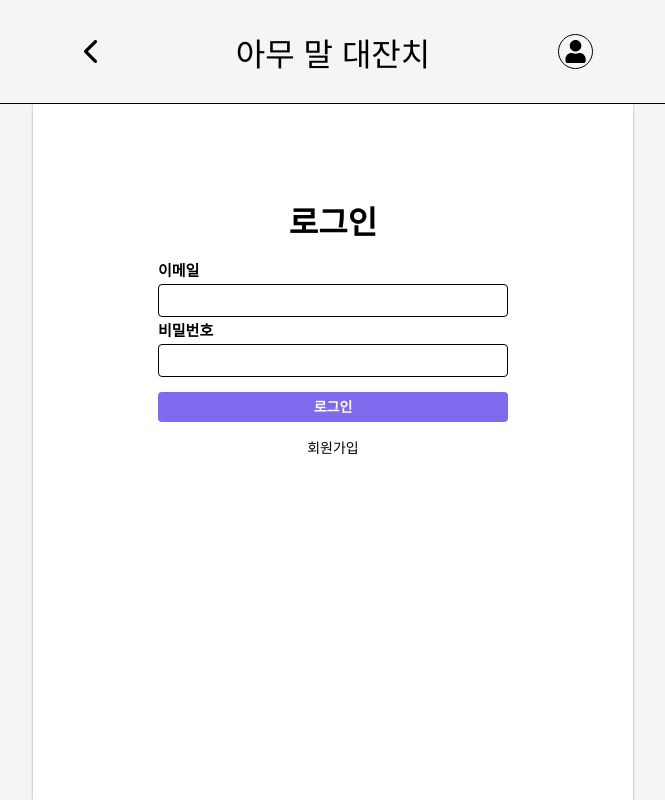
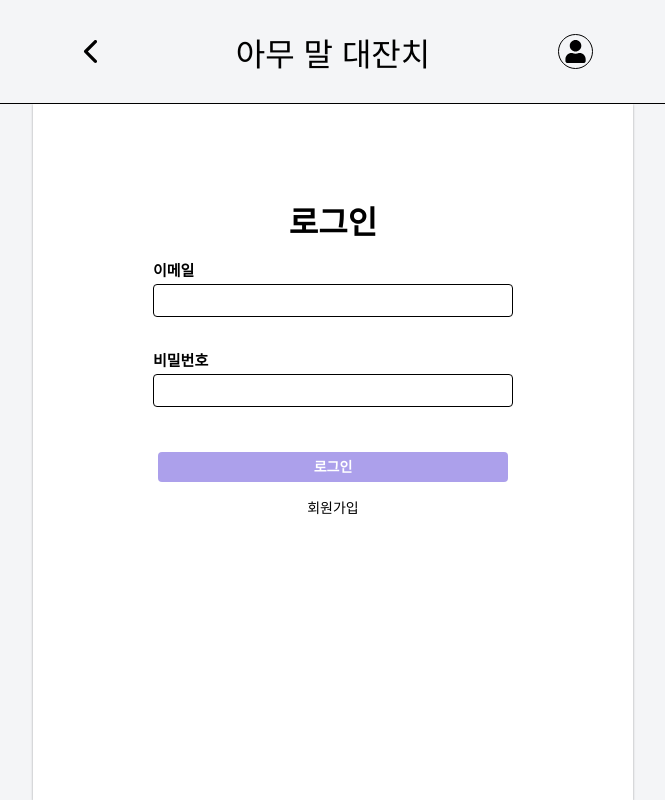
Before and after one commit to 100-hours-a-week/2-mason-park-community-fe-react, a React (Create React App) app in the folder app/: page / in a window 1280 px wide. Shown: the whole page, without its empty margins (307-972 px from the left). Built offline with nearby package versions, Linux system fonts and the light colour scheme; a web font is replaced by a local one.

Commit message:
refactor : 로그인 폼 구현

```diff
--- a/app/src/components/Login/LoginForm.js
+++ b/app/src/components/Login/LoginForm.js
@@ -2,16 +2,73 @@ import S from './LoginForm.styled'
 import TextInput from "../Input/TextInput";
 import FormButton from "../Button/FormButton";
 import {useNavigate} from "react-router-dom";
+import {error, validator} from "../../utils/utils";
+import useForm from "../../hooks/useForm";
+import HelperMessage from "../common/HelperMessage";
 
 const LoginForm = () => {
     const navigate = useNavigate();
+    const { values, errors, touched, disabled, handleChange, handleBlur, handleSubmit } = useForm({
+        initialValues: {
+            email: "",
+            password: "",
+        },
+        validate: values => {
+            const errors = {
+                error: ''
+            };
+
+            // 이메일 유효성 검사
+            if (!values.email) {
+                errors.error = error.EMAIL_BLANK;
+            } else if (!validator.email(values.email)) {
+                errors.error = error.EMAIL_INVALID;
+            } else {
+                errors.email = error.BLANK;
+            }
+
+            if (!values.email || !validator.email(values.email)) return errors;
+
+            // 비밀번호 유효성 검사
+            if (!values.password) {
+                errors.error = error.PASSWORD_BLANK;
+            } else if (!validator.password(values.password)) {
+                errors.error = error.PASSWORD_INVALID;
+            } else {
+                errors.error = error.BLANK;
+            }
+
+            return errors;
+        },
+        onSubmit: values => {
+            // TODO : 로그인 요청
+        }
+    })
 
     return (
         <S.Wrapper>
             <S.Title>로그인</S.Title>
-            <TextInput title={"이메일"} name={"email"} placeholder={"이메일을 입력하세요"} />
-            <TextInput title={"비밀번호"} name={"password"} placeholder={"비밀번호를 입력하세요"} />
-            <FormButton title={"로그인"} disabled={false}/>
+            <S.TextInputWrapper>
+                <TextInput
+                    title={"이메일"}
+                    name={"email"}
+                    value={values.email}
+                    onChange={handleChange}
+                    onBlur={handleBlur}
+                />
+            </S.TextInputWrapper>
+            <S.TextInputWrapper>
+                <TextInput
+                    type={"password"}
+                    title={"비밀번호"}
+                    name={"password"}
+                    onChange={handleChange}
+                    onBlur={handleBlur}
+                />
+                <HelperMessage touched={touched.email || touched.password} error={errors.error} />
+            </S.TextInputWrapper>
+
+            <FormButton title={"로그인"} disabled={disabled} onClick={handleSubmit}/>
             <S.Link onClick={() => {navigate('/register')}}>회원가입</S.Link>
         </S.Wrapper>
     )
--- a/app/src/components/Login/LoginForm.styled.js
+++ b/app/src/components/Login/LoginForm.styled.js
@@ -17,6 +17,12 @@ const S = {
         font-weight: 400;
         cursor: pointer;
         margin: 5px 0;
+    `,
+    TextInputWrapper: styled.div`
+        width: 360px;
+        min-height: 90px;
+        display: flex;
+        flex-direction: column;
     `
 }
 
--- a/app/src/components/Register/RegisterForm.styled.js
+++ b/app/src/components/Register/RegisterForm.styled.js
@@ -20,7 +20,7 @@ const S = {
     `,
     TextInputWrapper: styled.div`
         width: 360px;
-        min-height: 80px;
+        min-height: 95px;
         display: flex;
         flex-direction: column;
     `
--- a/app/src/styles/GlobalStyles.js
+++ b/app/src/styles/GlobalStyles.js
@@ -44,6 +44,10 @@ const GlobalStyles = createGlobalStyle`
         outline: none;
     }
 
+    span {
+        white-space: pre-line;
+    }
+
 `;
 
 export default GlobalStyles;
--- a/app/src/utils/utils.js
+++ b/app/src/utils/utils.js
@@ -19,7 +19,7 @@ export const error = {
     "EMAIL_EXIST" : "* 중복된 이메일 입니다.",
     "EMAIL_BLANK" : "* 이메일을 입력해주세요.",
     "PASSWORD_BLANK" : "* 비밀번호를 입력해주세요.",
-    "PASSWORD_INVALID" : "* 비밀번호는 8자 이상, 20자 이하이며, 대문자, 소문자, 특수문자를 각각 최소 1개 포함해야 합니다.",
+    "PASSWORD_INVALID" : "* 비밀번호는 8자 이상, 20자 이하이며, \n 대문자, 소문자, 특수문자를 각각 최소 1개 포함해야 합니다.",
     "PASSWORD_NOT_MATCH" : "* 비밀번호가 다릅니다.",
     "FAILED_LOGIN" : "* 입력하신 계정 정보가 정확하지 않았습니다.",
     "CHECK_PASSWORD_BLANK" : "* 비밀번호를 한번 더 입력해주세요",
```
